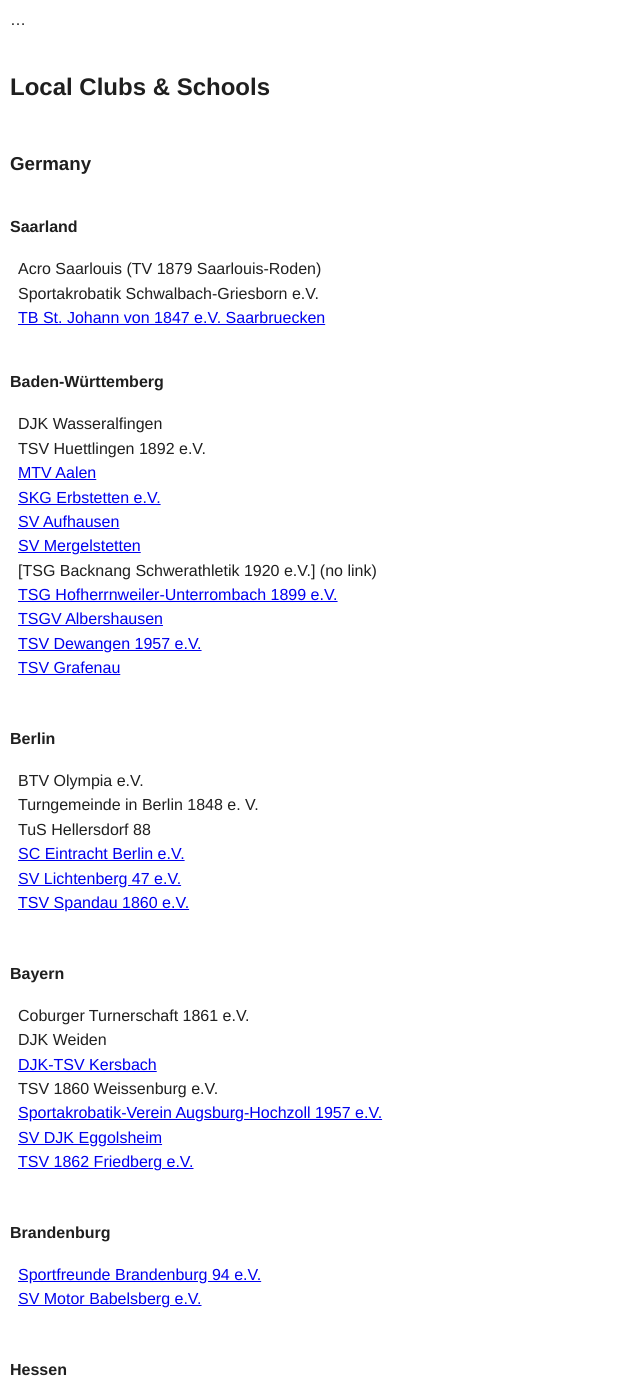
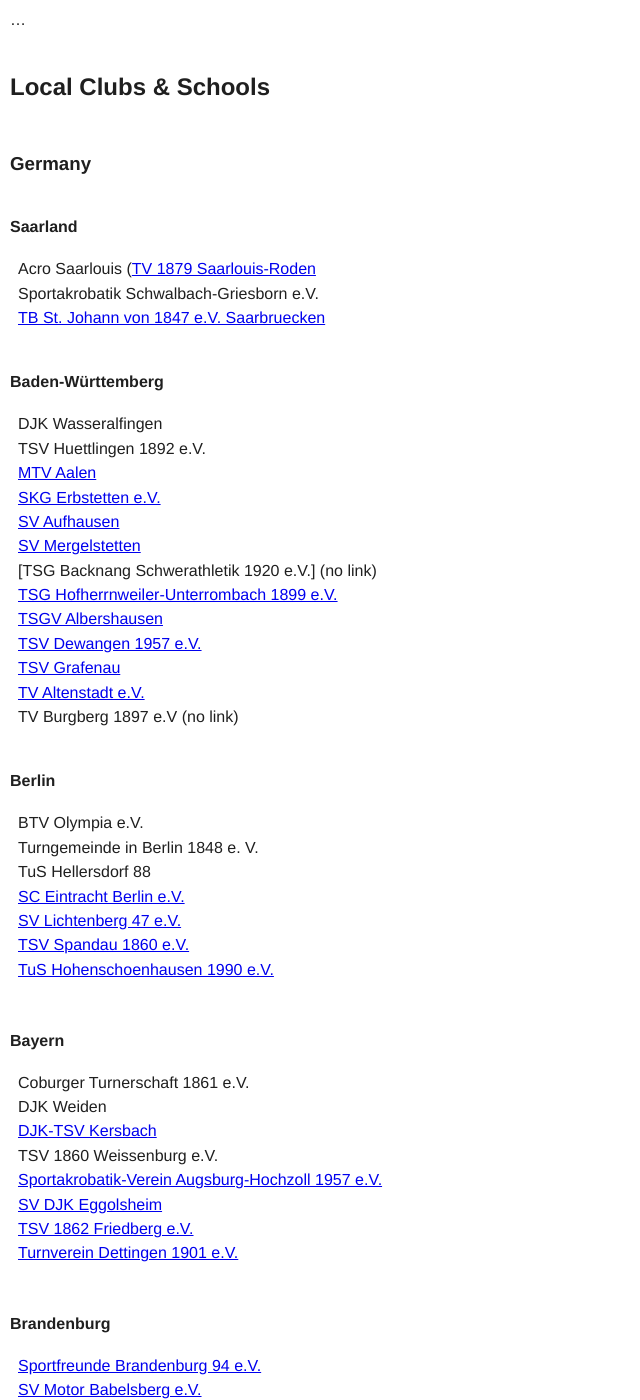
Before and after one commit to floshin/acrolib, a Jekyll site: the page built from community.md, in a window 1280 px wide and 1400 px high, scrolled down 932 px. Shown: the whole window, without its empty margins (0-640 px from the left). Built offline with Jekyll 4.4.1, drawn with Linux system fonts in a browser that asks for light colours; our own code applies the rules of GitHub Pages for plain Markdown files; some of the changed text lies outside the part shown.

Commit message:
Update community.md

```diff
--- a/community.md
+++ b/community.md
@@ -36,7 +36,7 @@
 
 #### Saarland
 
-* Acro Saarlouis (TV 1879 Saarlouis-Roden)
+* Acro Saarlouis ([TV 1879 Saarlouis-Roden]((http://www.tv1879roden.de/))
 * Sportakrobatik Schwalbach-Griesborn e.V.
 * [TB St. Johann von 1847 e.V. Saarbruecken](https://www.tbs-saarbruecken.de)
 
@@ -54,7 +54,8 @@
 * [TSGV Albershausen](http://www.der-akrobat.de/)
 * [TSV Dewangen 1957 e.V.](https://tsv-dewangen.de/abteilungen/akrobatik/)
 * [TSV Grafenau](http://www.tsv-grafenau.de/)
-*
+* [TV Altenstadt e.V.](http://www.tvaltenstadt.de/)
+* TV Burgberg 1897 e.V (no link)
 
 
 #### Berlin
@@ -65,6 +66,7 @@
 * [SC Eintracht Berlin e.V.](http://www.akrobatiksternchen.de)
 * [SV Lichtenberg 47 e.V.](http://www.lichtenberg47.de)
 * [TSV Spandau 1860 e.V.](http://www.tsv-spandau-1860.de/)
+* [TuS Hohenschoenhausen 1990 e.V.](http://www.akrobatikmaeuse.de/)
 *
 
 
@@ -78,6 +80,7 @@
 * [Sportakrobatik-Verein Augsburg-Hochzoll 1957 e.V.](http://www.sportakrobatik-augsburg.de)
 * [SV DJK Eggolsheim](http://www.sportakrobatik-kersbach.jimdo.com/)
 * [TSV 1862 Friedberg e.V.](http://www.tsv-friedberg.de/)
+* [Turnverein Dettingen 1901 e.V.](http://www.tvdettingen.de/)
 *
 
 
@@ -102,7 +105,7 @@
 * [SVH Kassel 45 e.V.](http://www.sportakrobatik-svhkassel.de/)
 * [TG 1908 Lispenhausen e.V.](http://www.akrobatik-lispenhausen.npage.de/)
 * [Turnerschaft 1856 e.V. Frankfurt-Griesheim](http://www.ts-griesheim.de/)
-*
+* [TV Babenhausen 1891 e.V.](http://www.tvbabenhausen.de/)
 
 
 #### Mecklenburg-Vorpommern
@@ -123,6 +126,7 @@
 * [SAV Luenen 05 e.V.](http://www.sav-luenen.de)
 * [TG Neuss](http://www.tg-neuss.de/)
 * [TKV Oberforstbach 1896 e.V.](http://www.tkv-oberforstbach.de/)
+* [TuS Boenen 01 e.V.](https://www.tus-boenen.de/sportangebote/sportakrobatik/)
 *
 
 
@@ -133,12 +137,15 @@
 * [MTV Ilten von 1896 e.V.](http://www.mtv-ilten.de)
 * [SG Schwarz-Weiß Oldenburg](http://www.sportakrobatik-oldenburg.de)
 * [OSC Damme](http://www.osc-damme.de)
+* [TuS Blau-Weiss Lohne von 1894 e.V.](http://www.blau-weiss-lohne.de/)
 *
 
 
 #### Rheinland-Pfalz
 
 * [Sport + Akrobatik 1999 e.V. Mainz-Laubenheim](http://www.sav-laubenheim.de)
+* [TuS 1848 Ober-Ingelheim e.V.](http://www.tus-ober-ingelheim.de/)
+* [TV 1867 Bad Sobernheim e.V.](http://www.tv1867.de/)
 *
 
 
```
